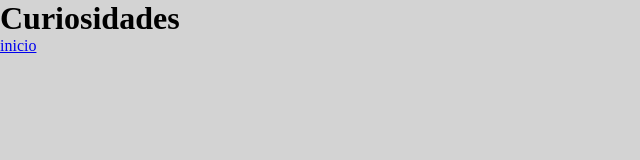
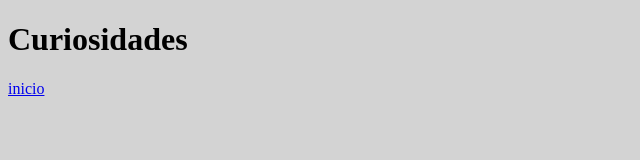
Before and after one commit to wozniakgabriel-ctrl/projeto-1, a plain HTML site: page index.html in a window 1280 px wide. Shown: the whole page, without its empty margins (0-640 px from the left). Drawn offline with Linux system fonts and the light colour scheme.

Commit message:
wçefonfa

```diff
--- a/estilo.css
+++ b/estilo.css
@@ -1,6 +1,6 @@
 *{
-     margin: 0;
-     padding: 0;
+     margin: 1;
+     padding: 3;
 }
 body{
 
```
